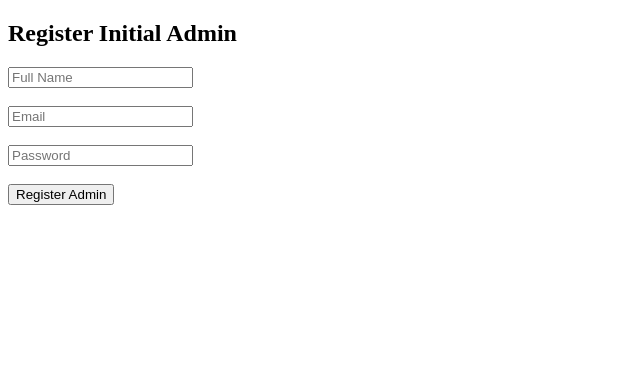
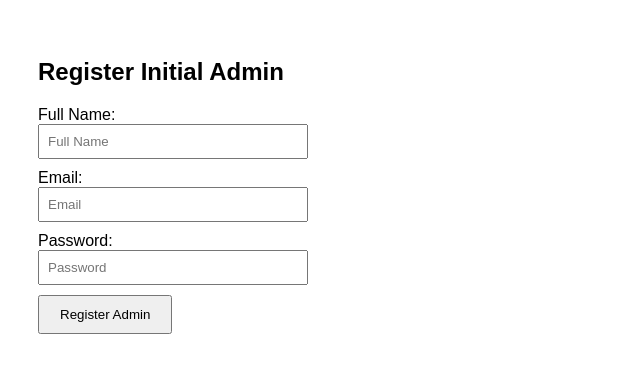
Before and after one commit to akshaysbhujbal/JJDE, a PHP site: page /auth/register.php in a window 1280 px wide. Shown: the top 373 px of the page, without its empty margins (0-640 px from the left). Run offline with PHP 8.4, Linux system fonts and the light colour scheme.

Commit message:
Update register.php

```diff
--- a/auth/register.php
+++ b/auth/register.php
@@ -4,23 +4,54 @@ include("../config/db.php");
 if ($_SERVER['REQUEST_METHOD'] == 'POST') {
     $name = $_POST['name'];
     $email = $_POST['email'];
-    $password = password_hash($_POST['password'], PASSWORD_DEFAULT); // secure hash
+    $password = $_POST['password']; // stored as plain text
     $role = 'admin';
 
-    $conn->query("INSERT INTO users (name,email,password,role) VALUES ('$name','$email','$password','$role')");
-    echo "Admin registered. You can <a href='login.php'>login</a> now.";
-    exit;
+    // Check if email already exists
+    $check = $conn->query("SELECT * FROM users WHERE email='$email'");
+    if ($check->num_rows > 0) {
+        $error = "Email already registered!";
+    } else {
+        $sql = "INSERT INTO users (name,email,password,role) VALUES ('$name','$email','$password','$role')";
+        if ($conn->query($sql)) {
+            $success = "Admin registered successfully. You can <a href='login.php'>login now</a>.";
+        } else {
+            $error = "Error: " . $conn->error;
+        }
+    }
 }
 ?>
 <!DOCTYPE html>
-<html>
-<head><title>Register Admin</title></head>
+<html lang="en">
+<head>
+<meta charset="UTF-8">
+<title>Register Admin - Jai Jogai Dairy Equipments</title>
+<style>
+    body { font-family: Arial; padding: 30px; }
+    input { padding: 8px; width: 250px; margin-bottom: 10px; }
+    button { padding: 10px 20px; }
+    .error { color: red; margin-bottom: 10px; }
+    .success { color: green; margin-bottom: 10px; }
+</style>
+</head>
 <body>
 <h2>Register Initial Admin</h2>
-<form method="post">
-    <input type="text" name="name" placeholder="Full Name" required><br><br>
-    <input type="email" name="email" placeholder="Email" required><br><br>
-    <input type="password" name="password" placeholder="Password" required><br><br>
+
+<?php
+if (isset($error)) echo "<p class='error'>$error</p>";
+if (isset($success)) echo "<p class='success'>$success</p>";
+?>
+
+<form method="post" autocomplete="on">
+    <label for="name">Full Name:</label><br>
+    <input type="text" name="name" id="name" placeholder="Full Name" required><br>
+
+    <label for="email">Email:</label><br>
+    <input type="email" name="email" id="email" placeholder="Email" autocomplete="username" required><br>
+
+    <label for="password">Password:</label><br>
+    <input type="password" name="password" id="password" placeholder="Password" autocomplete="new-password" required><br>
+
     <button type="submit">Register Admin</button>
 </form>
 </body>
```
